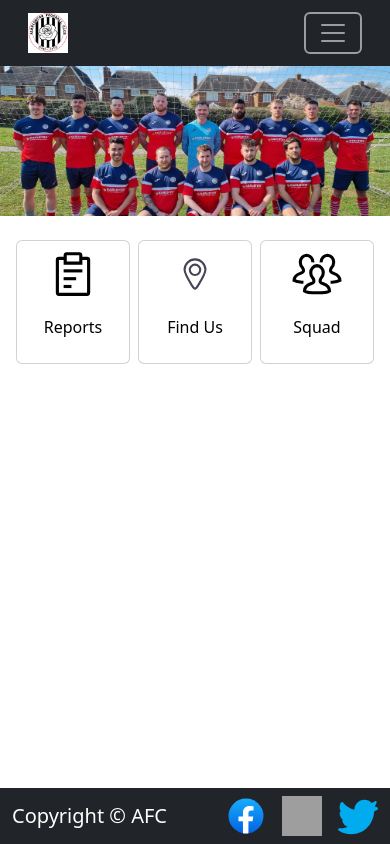
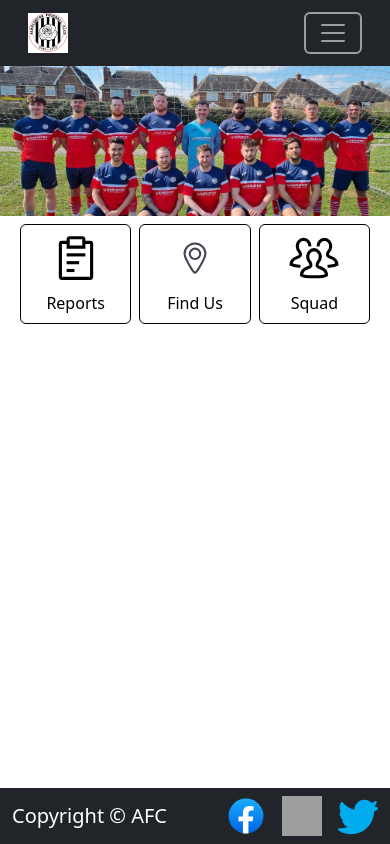
Before and after one commit to jake-stan92/afcWesbite1.0, a React (Create React App) app: page / in a window 390 px wide. Built offline with nearby package versions, Linux system fonts and the light colour scheme; grey boxes are pictures that could not be loaded.

Commit message:
altered homePageCards

```diff
--- a/src/Components/Header.js
+++ b/src/Components/Header.js
@@ -16,7 +16,7 @@ function Header() {
                 <Nav className='align-items-end px-4 navLinks'>
                     <NavLink eventKey="1" href="/" >Home</NavLink>
                     <NavLink eventKey="2" href="/reports" >Reports</NavLink>
-                    <NavLink eventKey="3" href="/contact" >Contact</NavLink>
+                    <NavLink eventKey="3" href="/find us" >Contact</NavLink>
                     <NavLink eventKey="4" href="/squad" >Squad</NavLink>
                 </Nav>
                 </Navbar.Collapse>
--- a/src/Components/HomeCard.js
+++ b/src/Components/HomeCard.js
@@ -3,11 +3,11 @@ import Card from "react-bootstrap/Card";
 function HomeCard(props) {
     const {img, text} = props;
     return(
-        <Card className="card">
-            <Card.Img className="cardImg" variant="top" src={img} />
+        <Card>
+            <a href={"/"+text}><Card.Img className="cardImg" variant="top" src={img} /></a>
                 <Card.Body>
                     <Card.Text>
-                        {text}
+                        <a href={"/"+text}>{text}</a>
                     </Card.Text>
                 </Card.Body>
         </Card>
--- a/src/Pages/Home.js
+++ b/src/Pages/Home.js
@@ -5,6 +5,7 @@ import squadPic from "../images/squadPic.jpg";
 import reportImg from "../images/report.svg";
 import pinImg from "../images/pin.svg";
 import squadImg from '../images/squad.svg';
+import { CardGroup } from "react-bootstrap";
 
 
 function Home() {
@@ -13,7 +14,7 @@ function Home() {
             <Container id="squadPicContainer">
                 <img id="squadPic" alt="Squad" src={squadPic}></img>
             </Container>
-            <Container className="d-flex mt-2" id="cardContainer">
+            {/* <Container className="d-flex" id="cardContainer">
                 <a href="/reports">
                     <HomeCard img={reportImg} text="Reports" />
                 </a>
@@ -23,7 +24,21 @@ function Home() {
                 <a href="/squad">
                     <HomeCard img={squadImg} text="Squad" />
                 </a>
+            </Container> */}
+            <Container>
+            <CardGroup className="d-flex homeCardContainer">
+
+                <HomeCard img={reportImg} text="Reports" />
+
+
+                <HomeCard img={pinImg} text="Find Us" />
+
+
+                <HomeCard img={squadImg} text="Squad" />
+
+        </CardGroup>
             </Container>
+
         </div>
     )
 }
--- a/src/RouteSwitch.js
+++ b/src/RouteSwitch.js
@@ -11,7 +11,7 @@ function RouteSwitch() {
             <Routes>
                 <Route path="/" element={<App />} />
                 <Route path="/squad" element={<Squad />} />
-                <Route path="/contact" element={<Contact />} />
+                <Route path="/find us" element={<Contact />} />
                 <Route path="/reports" element={<Reports />} />
             </Routes>
         </BrowserRouter>
--- a/src/style.css
+++ b/src/style.css
@@ -39,25 +39,45 @@
     object-fit: cover;
 }
 
-#cardContainer {
-    gap: 2rem;
-    padding: 1rem 10rem;
+.homeCardContainer {
+    justify-content: center;
+    margin-top: 2rem;
+    margin-left: 4rem;
+    margin-right: 4rem;
+    gap: 3rem;
+    flex-wrap: wrap;
 }
 
 .cardImg {
-    width: 50px;
+    width: 100px;
     height: auto;
 }
 
 .card {
     align-items: center;
-    padding: 0.5rem;
+    padding: 1.5rem;
+    flex: 1;
+    border: 2px solid black;
 }
 
-#cardContainer a {
-    flex: 1;
+.card-text a {
     text-decoration: none;
     color: black;
+}
+
+.card-text {
+    padding: 0;
+    font-size: 2rem;
+}
+
+.card-text:hover {
+    border-bottom: 2px solid black;
+}
+
+.card-body {
+    padding: 0;
+    padding-top: 0.5rem;
+    text-align: center;
 }
 
 /* SQUAD PAGE */
@@ -152,9 +172,13 @@
         object-fit: cover;
     }
 
-    #cardContainer {
+    .homeCardContainer {
+        justify-content: center;
+        margin-top: 0.5rem;
+        margin-left: 0.5rem;
+        margin-right: 0.5rem;
         gap: 0.5rem;
-        padding: 1rem;
+        flex-wrap: wrap;
     }
 
     .cardImg {
@@ -165,12 +189,24 @@
     .card {
         align-items: center;
         padding: 0.5rem;
+        flex: 1;
+        border: 0.5px solid black;
     }
 
-    #cardContainer a {
-        flex: 1;
+    .card-text a {
         text-decoration: none;
         color: black;
+    }
+
+    .card-text {
+        padding: 0;
+        font-size: 1rem;
+    }
+
+    .card-body {
+        padding: 0;
+        padding-top: 0.5rem;
+        text-align: center;
     }
 
     /* SQUAD PAGE */
```
